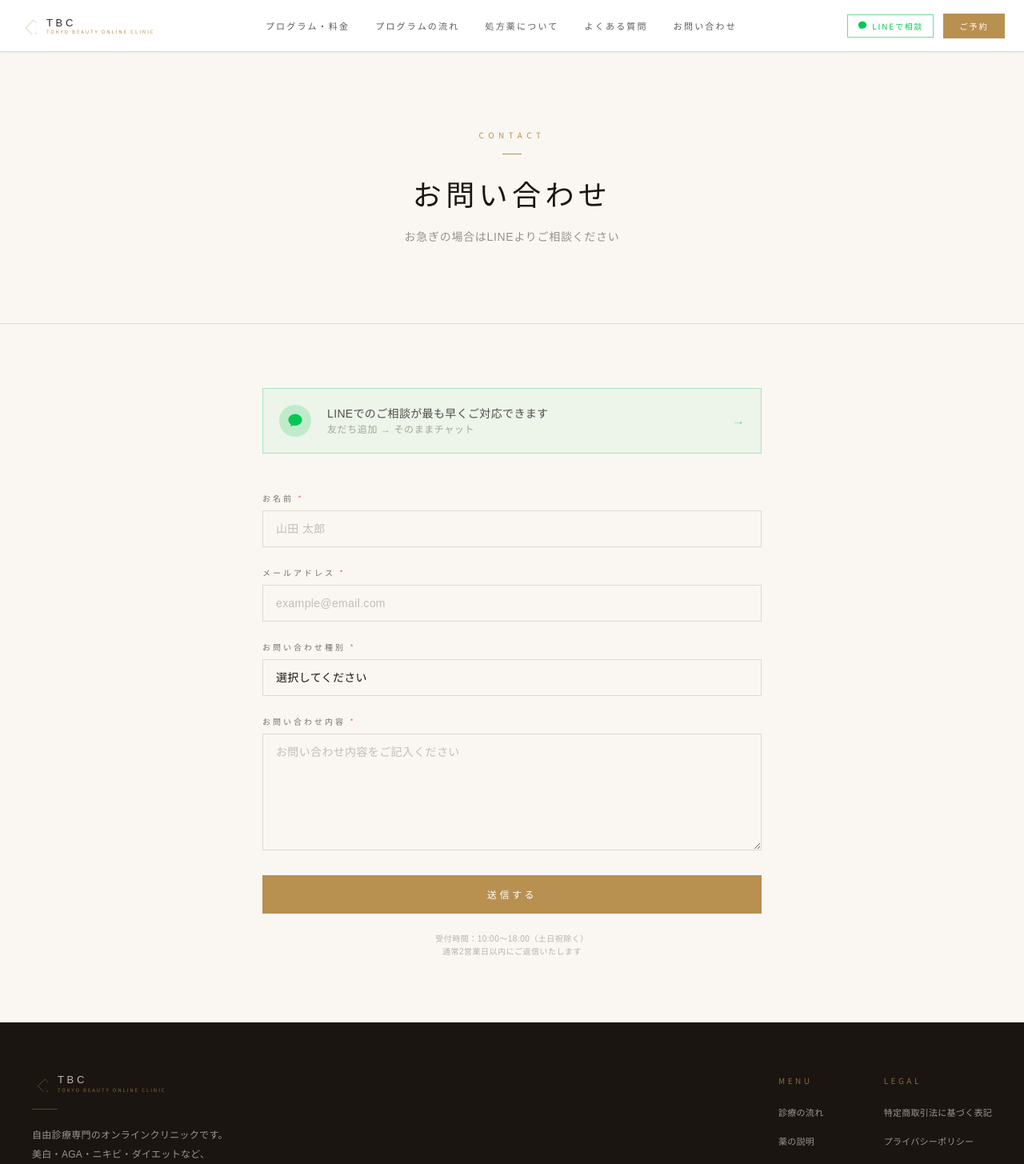
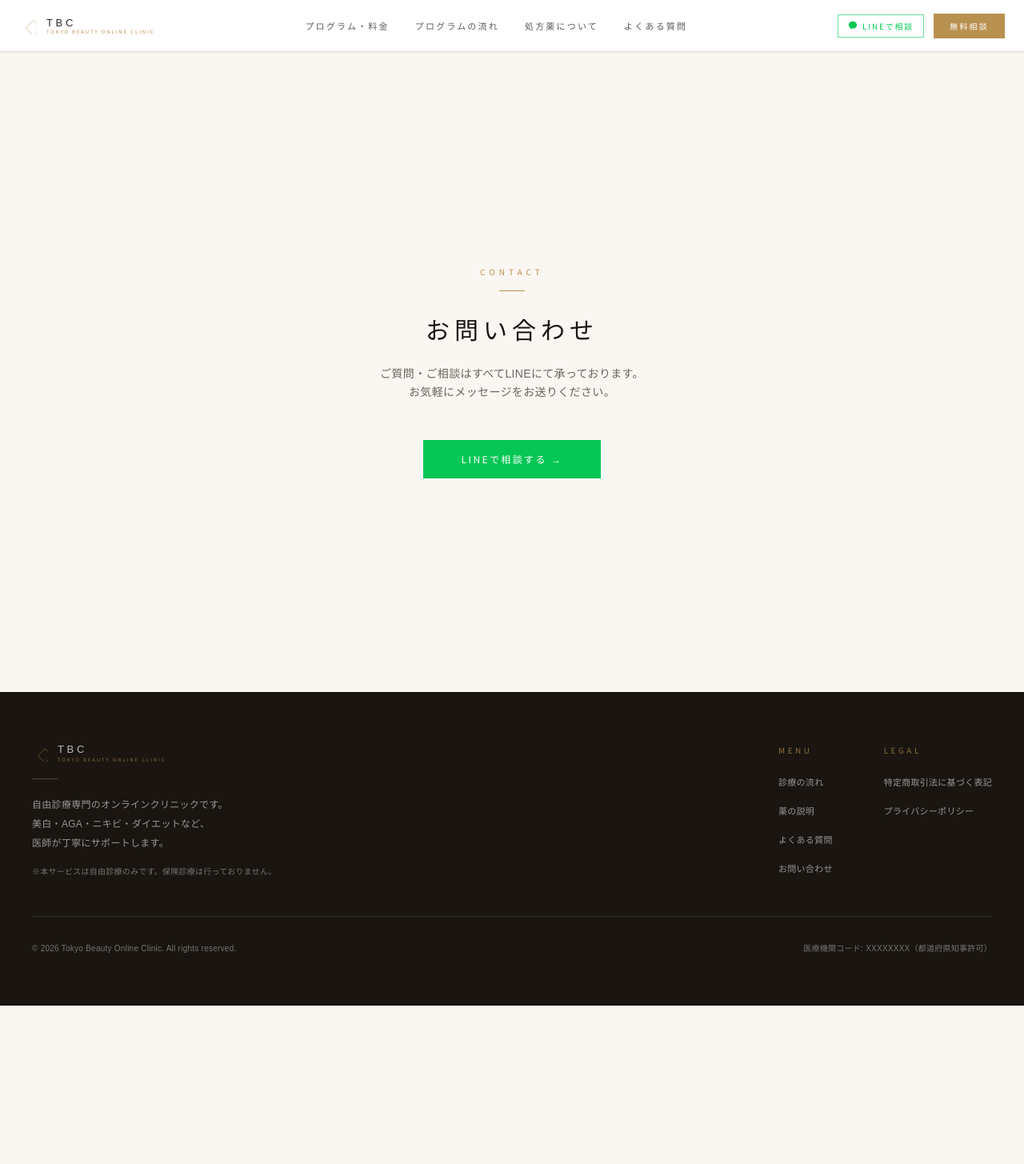
Before and after one commit to fumito2025-source/tokyo-beauty-online-clinic, a Next.js app: page /contact in a window 1280 px wide. Shown: the top 1455 px of the page at 80% size. After the commit the page ends 1257 px from the top, so only its background shows below. Built offline with nearby package versions, Linux system fonts and the light colour scheme.

Commit message:
Remove contact from nav, unify all CTAs to LINE
- Remove お問い合わせ from navigation
- Change ご予約 button to LINE 無料相談
- Simplify contact page to LINE-only

Co-Authored-By: Claude Sonnet 4.6 <noreply@anthropic.com>

```diff
--- a/src/app/contact/page.tsx
+++ b/src/app/contact/page.tsx
@@ -1,148 +1,33 @@
-"use client"
-import { useState } from "react"
+import type { Metadata } from "next"
+
+export const metadata: Metadata = {
+  title: "お問い合わせ | 東京美容オンラインクリニック",
+  description: "東京美容オンラインクリニックへのお問い合わせはLINEにて承っております。",
+}
 
 export default function ContactPage() {
-  const [form, setForm] = useState({ name: "", email: "", category: "", message: "" })
-  const [status, setStatus] = useState<"idle" | "sending" | "done" | "error">("idle")
-
-  async function handleSubmit(e: React.FormEvent) {
-    e.preventDefault()
-    setStatus("sending")
-    try {
-      const res = await fetch("/api/contact", {
-        method: "POST",
-        headers: { "Content-Type": "application/json" },
-        body: JSON.stringify(form),
-      })
-      if (!res.ok) throw new Error()
-      setStatus("done")
-    } catch {
-      setStatus("error")
-    }
-  }
-
-  const inputClass = "w-full bg-transparent border border-clinic-gray-light text-clinic-offwhite px-4 py-3 text-sm focus:outline-none focus:border-clinic-gold transition-colors placeholder:text-clinic-offwhite/25 tracking-wide"
-  const labelClass = "block text-[10px] text-clinic-offwhite/60 tracking-[0.3em] mb-2 font-sans"
-
   return (
-    <main className="min-h-screen bg-clinic-black text-clinic-offwhite">
-      {/* Hero */}
-      <section className="py-24 border-b border-clinic-gray-light">
-        <div className="max-w-3xl mx-auto px-6 text-center">
-          <p className="text-[10px] tracking-[0.55em] text-clinic-gold mb-4 font-sans">CONTACT</p>
-          <div className="w-6 h-px bg-clinic-gold mx-auto mb-8" />
-          <h1 className="font-serif font-light text-4xl tracking-[0.15em] mb-5 text-clinic-offwhite">お問い合わせ</h1>
-          <p className="text-sm text-clinic-offwhite/45 tracking-wider leading-relaxed">
-            お急ぎの場合はLINEよりご相談ください
-          </p>
-        </div>
-      </section>
-
-      <section className="max-w-2xl mx-auto px-6 py-20">
-
-        {/* LINEバナー */}
+    <div className="min-h-screen bg-clinic-black flex items-center justify-center">
+      <div className="max-w-xl mx-auto px-6 py-28 text-center">
+        <p className="text-[10px] tracking-[0.5em] text-clinic-gold mb-4 font-sans">CONTACT</p>
+        <div className="w-8 h-px bg-clinic-gold mx-auto mb-8" />
+        <h1 className="font-serif font-light text-2xl md:text-3xl tracking-[0.2em] text-clinic-offwhite mb-6">
+          お問い合わせ
+        </h1>
+        <p className="text-sm text-clinic-offwhite/65 leading-relaxed tracking-wide mb-12">
+          ご質問・ご相談はすべてLINEにて承っております。<br />
+          お気軽にメッセージをお送りください。
+        </p>
         <a
           href="https://line.me/R/ti/p/@555glibw"
           target="_blank"
           rel="noopener noreferrer"
-          className="flex items-center gap-5 border border-[#06C755]/30 bg-[#06C755]/5 hover:bg-[#06C755]/10 transition-colors p-5 mb-12 group"
+          className="inline-flex items-center gap-3 text-white px-12 py-4 text-xs tracking-[0.2em] font-sans hover:opacity-85 transition-opacity"
+          style={{ backgroundColor: "#06C755" }}
         >
-          <div className="w-10 h-10 bg-[#06C755]/20 rounded-full flex items-center justify-center flex-shrink-0">
-            <svg viewBox="0 0 14 14" fill="#06C755" className="w-5 h-5"><path d="M7 1C3.69 1 1 3.29 1 6.11c0 1.55.82 2.94 2.1 3.9V12L5 10.97c.63.18 1.3.27 2 .27 3.31 0 6-2.29 6-5.11S10.31 1 7 1z"/></svg>
-          </div>
-          <div className="flex-1">
-            <p className="text-sm text-clinic-offwhite/75 tracking-wide mb-0.5">LINEでのご相談が最も早くご対応できます</p>
-            <p className="text-xs text-clinic-offwhite/35 tracking-wider">友だち追加 → そのままチャット</p>
-          </div>
-          <span className="text-[#06C755]/50 group-hover:text-[#06C755] transition-colors">→</span>
+          LINEで相談する →
         </a>
-
-        {status === "done" ? (
-          <div className="border border-clinic-gray-light p-10 text-center bg-clinic-gray-mid">
-            <div className="w-12 h-12 border border-clinic-gold/40 rounded-full flex items-center justify-center mx-auto mb-6">
-              <svg viewBox="0 0 24 24" fill="none" className="w-5 h-5"><path d="M5 12l4 4 10-10" stroke="#B89050" strokeWidth="1.5" strokeLinecap="round" strokeLinejoin="round"/></svg>
-            </div>
-            <p className="font-serif font-light text-lg tracking-wider text-clinic-offwhite mb-3">送信完了しました</p>
-            <p className="text-xs text-clinic-offwhite/40 tracking-wider leading-relaxed">
-              内容を確認の上、2営業日以内にご返信いたします。<br />
-              お急ぎの場合はLINEよりご連絡ください。
-            </p>
-          </div>
-        ) : (
-          <form onSubmit={handleSubmit} className="space-y-6">
-            <div>
-              <label className={labelClass}>お名前 <span className="text-red-400">*</span></label>
-              <input
-                required
-                value={form.name}
-                onChange={e => setForm(f => ({ ...f, name: e.target.value }))}
-                className={inputClass}
-                placeholder="山田 太郎"
-              />
-            </div>
-
-            <div>
-              <label className={labelClass}>メールアドレス <span className="text-red-400">*</span></label>
-              <input
-                required
-                type="email"
-                value={form.email}
-                onChange={e => setForm(f => ({ ...f, email: e.target.value }))}
-                className={inputClass}
-                placeholder="example@email.com"
-              />
-            </div>
-
-            <div>
-              <label className={labelClass}>お問い合わせ種別 <span className="text-red-400">*</span></label>
-              <select
-                required
-                value={form.category}
-                onChange={e => setForm(f => ({ ...f, category: e.target.value }))}
-                className={`${inputClass} bg-clinic-black appearance-none`}
-              >
-                <option value="">選択してください</option>
-                <option value="reservation">予約について</option>
-                <option value="medication">薬・処方について</option>
-                <option value="payment">お支払いについて</option>
-                <option value="delivery">配送について</option>
-                <option value="other">その他</option>
-              </select>
-            </div>
-
-            <div>
-              <label className={labelClass}>お問い合わせ内容 <span className="text-red-400">*</span></label>
-              <textarea
-                required
-                rows={6}
-                value={form.message}
-                onChange={e => setForm(f => ({ ...f, message: e.target.value }))}
-                className={inputClass}
-                placeholder="お問い合わせ内容をご記入ください"
-              />
-            </div>
-
-            {status === "error" && (
-              <p className="text-red-400 text-xs text-center tracking-wider">
-                送信に失敗しました。LINEよりお問い合わせください。
-              </p>
-            )}
-
-            <button
-              type="submit"
-              disabled={status === "sending"}
-              className="w-full bg-clinic-gold text-white py-4 text-xs tracking-[0.3em] font-sans hover:opacity-85 transition-opacity disabled:opacity-40 disabled:cursor-not-allowed"
-            >
-              {status === "sending" ? "送信中..." : "送信する"}
-            </button>
-
-            <p className="text-[10px] text-clinic-offwhite/30 text-center tracking-wider leading-relaxed">
-              受付時間：10:00〜18:00（土日祝除く）<br />
-              通常2営業日以内にご返信いたします
-            </p>
-          </form>
-        )}
-      </section>
-    </main>
+      </div>
+    </div>
   )
 }
--- a/src/components/layout/Header.tsx
+++ b/src/components/layout/Header.tsx
@@ -10,7 +10,6 @@ export function Header() {
     { href: "/flow", label: "プログラムの流れ" },
     { href: "/medication", label: "処方薬について" },
     { href: "/faq", label: "よくある質問" },
-    { href: "/contact", label: "お問い合わせ" },
   ]
 
   return (
@@ -60,12 +59,14 @@ export function Header() {
               <svg viewBox="0 0 14 14" fill="currentColor" className="w-3 h-3"><path d="M7 1C3.69 1 1 3.29 1 6.11c0 1.55.82 2.94 2.1 3.9V12L5 10.97c.63.18 1.3.27 2 .27 3.31 0 6-2.29 6-5.11S10.31 1 7 1z"/></svg>
               LINEで相談
             </a>
-            <Link
-              href="/reservation"
+            <a
+              href="https://line.me/R/ti/p/@555glibw"
+              target="_blank"
+              rel="noopener noreferrer"
               className="hidden md:inline-flex items-center bg-clinic-gold text-clinic-gray-mid hover:opacity-85 transition-opacity px-5 py-2 text-[10px] tracking-[0.22em] font-sans"
             >
-              ご予約
-            </Link>
+              無料相談
+            </a>
 
             <button
               className="md:hidden p-2"
@@ -107,13 +108,15 @@ export function Header() {
               >
                 LINEで相談
               </a>
-              <Link
-                href="/reservation"
+              <a
+                href="https://line.me/R/ti/p/@555glibw"
+                target="_blank"
+                rel="noopener noreferrer"
                 className="block text-center bg-clinic-gold text-clinic-gray-mid py-3 text-xs tracking-[0.3em] font-sans"
                 onClick={() => setMenuOpen(false)}
               >
-                ご予約
-              </Link>
+                無料相談
+              </a>
             </div>
           </nav>
         </div>
```
